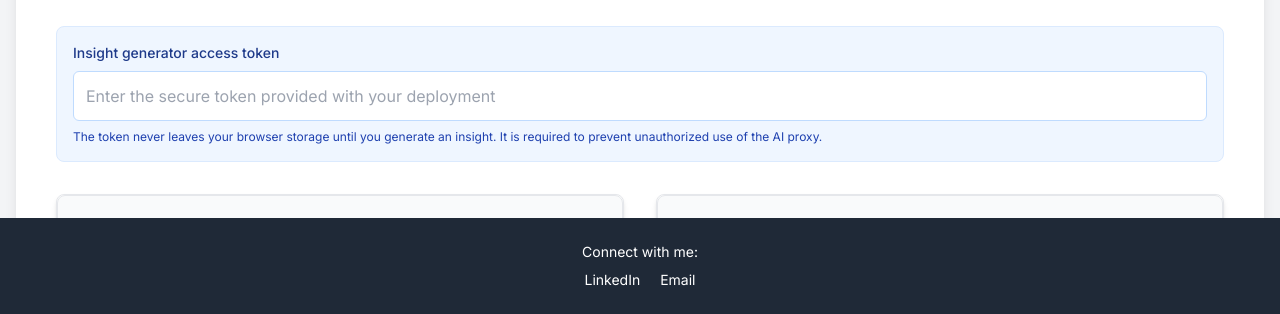
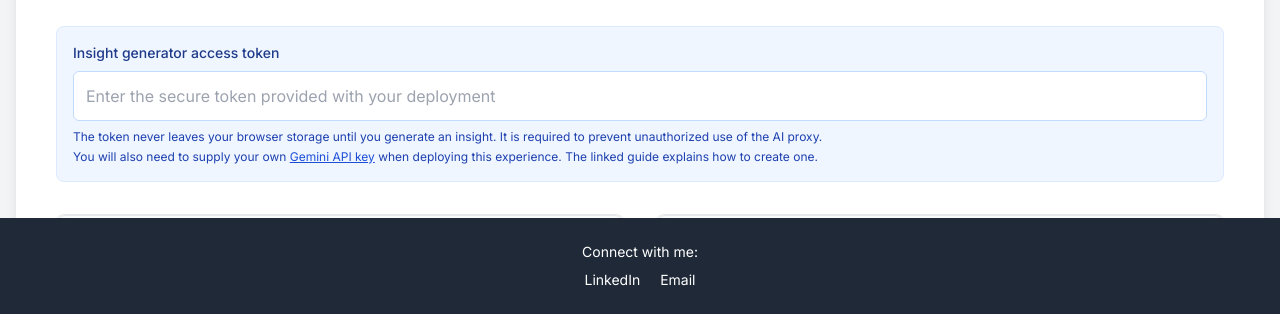
Before and after one commit to sundar021180/Sundar-Raman-Profile, a plain HTML site: page index.html in a window 1280 px wide. Shown: the part 486-800 px from the top of the page. Drawn offline with nearby package versions, Linux system fonts and the light colour scheme.

Commit message:
Fix default CORS handling and clarify Gemini key guidance

```diff
--- a/index.html
+++ b/index.html
@@ -103,8 +103,9 @@
                         autocomplete="off"
                         aria-describedby="accessTokenHelp"
                     />
-                    <p id="accessTokenHelp" class="text-xs text-blue-800">
-                        The token never leaves your browser storage until you generate an insight. It is required to prevent unauthorized use of the AI proxy.
+                    <p id="accessTokenHelp" class="text-xs text-blue-800 space-y-1">
+                        <span class="block">The token never leaves your browser storage until you generate an insight. It is required to prevent unauthorized use of the AI proxy.</span>
+                        <span class="block">You will also need to supply your own <a href="https://ai.google.dev/gemini-api/docs/api-key" class="underline text-blue-700 hover:text-blue-900" target="_blank" rel="noopener noreferrer">Gemini API key</a> when deploying this experience. The linked guide explains how to create one.</span>
                     </p>
                 </div>
                 <div class="grid grid-cols-1 md:grid-cols-2 gap-8">
```
Also changed, not shown: api/generate-insight.js (+5 -3 lines), api/test/generate-insight.test.js (+7 -4 lines).
